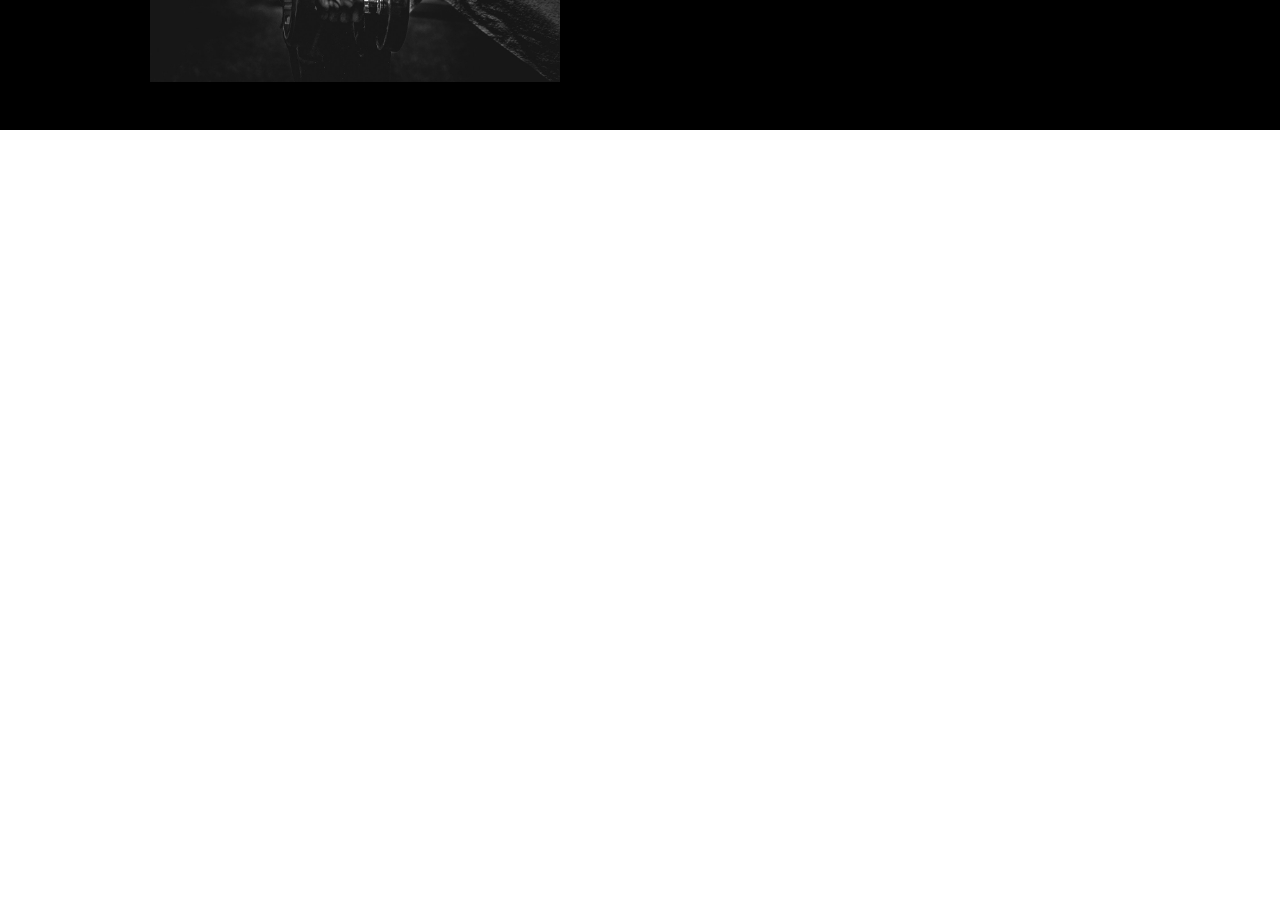
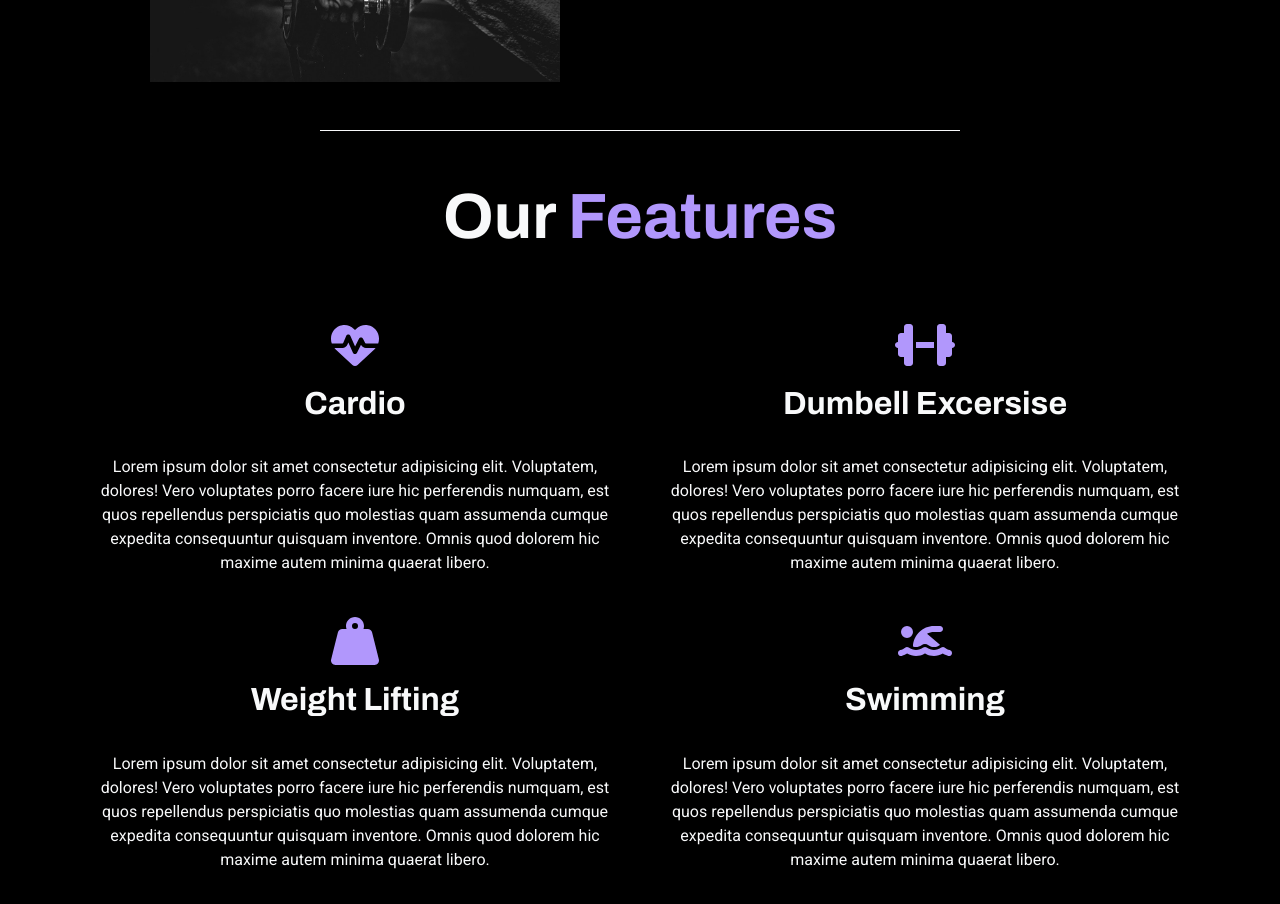
Before and after one commit to Ayeshan-Oshitha/Tutorial-Project--Gym-Website-Bootstrap, a React (Create React App) app in the folder gym_website/: page / in a window 1280 px wide. Shown: the part 1380-2284 px from the top of the page. Before the commit the page ends 1510 px from the top, so only its background shows below. Built offline with nearby package versions, Linux system fonts and the light colour scheme.

Commit message:
6. Features Section

```diff
--- a/gym_website/src/App.js
+++ b/gym_website/src/App.js
@@ -3,6 +3,8 @@ import "./App.css";
 import NavigationBar from "./components/Navigation/NavigationBar";
 import Hero from "./components/Hero/Hero";
 import About from "./components/About/About";
+import Features from "./components/Features/Features";
+import Spacer from "./components/Spacer/Spacer";
 
 function App() {
   return (
@@ -10,6 +12,8 @@ function App() {
       <NavigationBar />
       <Hero />
       <About />
+      <Spacer />
+      <Features />
     </div>
   );
 }
--- /dev/null
+++ b/gym_website/src/assets/FeaturesItems.js
@@ -0,0 +1,37 @@
+import { faHeartPulse } from "@fortawesome/free-solid-svg-icons";
+import { faDumbbell } from "@fortawesome/free-solid-svg-icons";
+import { faWeightHanging } from "@fortawesome/free-solid-svg-icons";
+import { faPersonSwimming } from "@fortawesome/free-solid-svg-icons";
+
+let FEATURESITEMS = [
+  {
+    id: 1,
+    itemIcon: faHeartPulse,
+    itemTitle: "Cardio",
+    itemDescription:
+      " Lorem ipsum dolor sit amet consectetur adipisicing elit. Voluptatem, dolores! Vero voluptates porro facere iure hic perferendis numquam, est quos repellendus perspiciatis quo molestias quam assumenda cumque expedita consequuntur quisquam inventore. Omnis quod dolorem hic maxime autem minima quaerat libero. ",
+  },
+  {
+    id: 2,
+    itemIcon: faDumbbell,
+    itemTitle: "Dumbell excersise",
+    itemDescription:
+      " Lorem ipsum dolor sit amet consectetur adipisicing elit. Voluptatem, dolores! Vero voluptates porro facere iure hic perferendis numquam, est quos repellendus perspiciatis quo molestias quam assumenda cumque expedita consequuntur quisquam inventore. Omnis quod dolorem hic maxime autem minima quaerat libero. ",
+  },
+  {
+    id: 3,
+    itemIcon: faWeightHanging,
+    itemTitle: "Weight lifting",
+    itemDescription:
+      " Lorem ipsum dolor sit amet consectetur adipisicing elit. Voluptatem, dolores! Vero voluptates porro facere iure hic perferendis numquam, est quos repellendus perspiciatis quo molestias quam assumenda cumque expedita consequuntur quisquam inventore. Omnis quod dolorem hic maxime autem minima quaerat libero. ",
+  },
+  {
+    id: 4,
+    itemIcon: faPersonSwimming,
+    itemTitle: "Swimming",
+    itemDescription:
+      " Lorem ipsum dolor sit amet consectetur adipisicing elit. Voluptatem, dolores! Vero voluptates porro facere iure hic perferendis numquam, est quos repellendus perspiciatis quo molestias quam assumenda cumque expedita consequuntur quisquam inventore. Omnis quod dolorem hic maxime autem minima quaerat libero. ",
+  },
+];
+
+export default FEATURESITEMS;
--- /dev/null
+++ b/gym_website/src/components/Features/Features.css
@@ -0,0 +1,13 @@
+#features .card-title {
+  font-size: 2rem;
+}
+
+#features svg {
+  font-size: 3rem;
+}
+
+@media screen and (max-width: 768px) {
+  #features .card-title {
+    font-size: 1.75rem;
+  }
+}
--- /dev/null
+++ b/gym_website/src/components/Features/Features.jsx
@@ -0,0 +1,29 @@
+import React from "react";
+import "./Features.css";
+import { motion } from "framer-motion";
+import FEATURESITEMS from "../../assets/FeaturesItems";
+import FeaturesCard from "./FeaturesCard";
+
+const Features = () => {
+  return (
+    <div className="bg-black text-light py-4 py-sm-5" id="features">
+      <div className="container">
+        <motion.h2
+          className="section-title text-center text-capitalize fw-bold mb-4 mb-sm-5"
+          initial={{ opacity: 0 }}
+          whileInView={{ opacity: 1 }}
+          transition={{ duration: 1 }}
+        >
+          Our <span className="text-purple">features</span>
+        </motion.h2>
+        <div className="row g-4">
+          {FEATURESITEMS.map((item) => (
+            <FeaturesCard key={item.id} itemIcon={item.itemIcon} itemTitle={item.itemTitle} itemDescription={item.itemDescription} />
+          ))}
+        </div>
+      </div>
+    </div>
+  );
+};
+
+export default Features;
--- /dev/null
+++ b/gym_website/src/components/Features/FeaturesCard.jsx
@@ -0,0 +1,20 @@
+import React from "react";
+import Card from "react-bootstrap/Card";
+import { motion } from "framer-motion";
+import { FontAwesomeIcon } from "@fortawesome/react-fontawesome";
+
+const FeaturesCard = (props) => {
+  return (
+    <motion.div className="col-lg-6" initial={{ opacity: 0, y: 100 }} whileInView={{ opacity: 1, y: 0 }} transition={{ duration: 1 }}>
+      <Card className="bg-black text-light">
+        <Card.Body className="d-flex flex-column align-items-center">
+          <FontAwesomeIcon icon={props.itemIcon} style={{ color: "#B197FC" }} />
+          <Card.Title className="text-capitalize text-center fw-bold my-3">{props.itemTitle}</Card.Title>
+        </Card.Body>
+        <Card.Text className="text-center">{props.itemDescription}</Card.Text>
+      </Card>
+    </motion.div>
+  );
+};
+
+export default FeaturesCard;
--- /dev/null
+++ b/gym_website/src/components/Spacer/Spacer.css
@@ -0,0 +1,3 @@
+.spacer {
+  height: 1px;
+}
--- /dev/null
+++ b/gym_website/src/components/Spacer/Spacer.jsx
@@ -0,0 +1,12 @@
+import React from "react";
+import "./Spacer.css";
+
+const Spacer = () => {
+  return (
+    <div className="bg-black">
+      <div className="spacer w-50 bg-light mx-auto"></div>
+    </div>
+  );
+};
+
+export default Spacer;
```
